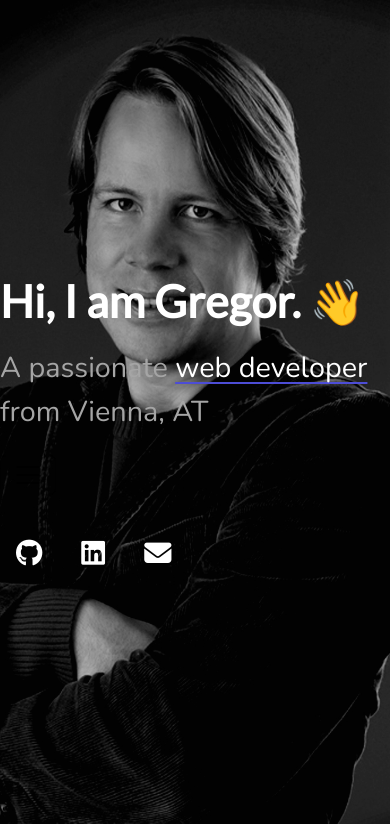
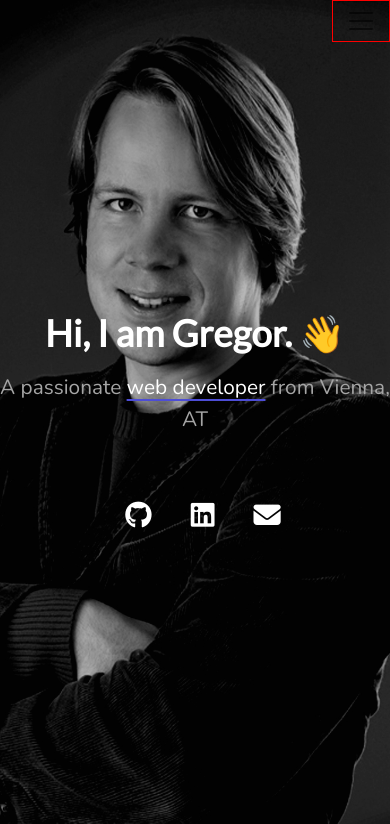
Before and after one commit to Senimtra/senimtra.dev, a PHP site: page / in a window 390 px wide. Shown: the top 824 px of the page. Run offline with PHP 8.4, Linux system fonts and the light colour scheme; some libraries are stand-ins or nearby versions.

Commit message:
add navbar (home) horizontal positioning

```diff
--- a/index.html
+++ b/index.html
@@ -27,9 +27,9 @@
 <body>
 
    <!-- ### Navbar begins here ### -->
-   <nav class="navbar navbar-expand-md nav-center">
+   <nav class="navbar navbar-expand-lg nav-center">
       <div id="nav-name-long">Hi, I am Gregor. 👋</div>
-      <div id="nav-name-short">Gregor</div>
+      <div id="nav-name-short">Gregor Seegers</div>
       <div id="nav-message">A passionate <div>web developer</div> from Vienna, AT</div>
       <div id="nav-menu">
          <button class="navbar-toggler" type="button" data-bs-toggle="collapse" data-bs-target="#navbarSupportedContent"
--- a/js/scripts.js
+++ b/js/scripts.js
@@ -8,6 +8,17 @@ window.onload = () => {
 
 window.onresize = () => {
 	const navCenter = document.querySelector('.nav-center');
+	const winWidth = window.innerWidth;
+	// ### Navbar horizontal positioning ###
+	if (navCenter && winWidth < 992) {
+		const navWidth = navCenter.clientWidth;
+		const navPosX = `${(winWidth - navWidth) / 2}px`;
+		navCenter.style.left = (winWidth > navWidth && navPosX) || '0';
+	} else {
+		console.log(winWidth, winWidth / 100);
+		navCenter.style.left = `${(winWidth / 100) * 15}px`;
+	}
+	// ### Navbar vertical positioning ###
 	if (navCenter) {
 		const navHeight = navCenter.clientHeight;
 		const winHeight = window.innerHeight;
--- a/scss/_navbar.scss
+++ b/scss/_navbar.scss
@@ -11,9 +11,6 @@
 	font-family: $font-primary;
 	font-size: 2.8rem;
 	font-weight: 700;
-}
-
-#nav-name-long {
 	white-space: nowrap;
 }
 
@@ -31,8 +28,13 @@
 	margin: 0.7rem 0 1.4rem !important;
 }
 
-#nav-menu a {
-	font-size: 1.2rem;
+#nav-menu {
+	a {
+		font-size: 1.3rem;
+	}
+	ul {
+		margin: 0 !important;
+	}
 }
 
 .nav-home {
@@ -86,3 +88,24 @@
 		display: none;
 	}
 }
+
+@media (max-width: 991px) {
+	.nav-center {
+		align-items: center !important;
+	}
+	#nav-name-long {
+		font-size: 2.3rem;
+		white-space: normal !important;
+	}
+	#nav-message {
+		font-size: 1.3rem;
+		text-align: center;
+		white-space: normal !important;
+	}
+	#nav-menu {
+		border: 1px solid red;
+		position: fixed !important;
+		top: 0 !important;
+		right: 0 !important;
+	}
+}
--- a/styles/styles.css
+++ b/styles/styles.css
@@ -37,9 +37,6 @@ section {
   font-family: "Lato", sans-serif;
   font-size: 2.8rem;
   font-weight: 700;
-}
-
-#nav-name-long {
   white-space: nowrap;
 }
 
@@ -59,7 +56,10 @@ section {
 }
 
 #nav-menu a {
-  font-size: 1.2rem;
+  font-size: 1.3rem;
+}
+#nav-menu ul {
+  margin: 0 !important;
 }
 
 .nav-home {
@@ -112,4 +112,28 @@ section {
 .nav-center .contact,
 .nav-center #nav-name-short {
   display: none;
+}
+
+@media (max-width: 991px) {
+  .nav-center {
+    align-items: center !important;
+  }
+
+  #nav-name-long {
+    font-size: 2.3rem;
+    white-space: normal !important;
+  }
+
+  #nav-message {
+    font-size: 1.3rem;
+    text-align: center;
+    white-space: normal !important;
+  }
+
+  #nav-menu {
+    border: 1px solid red;
+    position: fixed !important;
+    top: 0 !important;
+    right: 0 !important;
+  }
 }/*# sourceMappingURL=styles.css.map */
```
Also changed, not shown: 1 other file.
